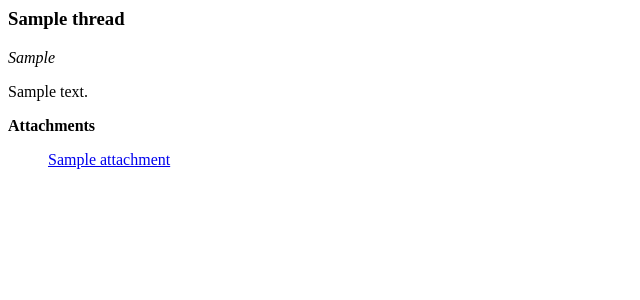
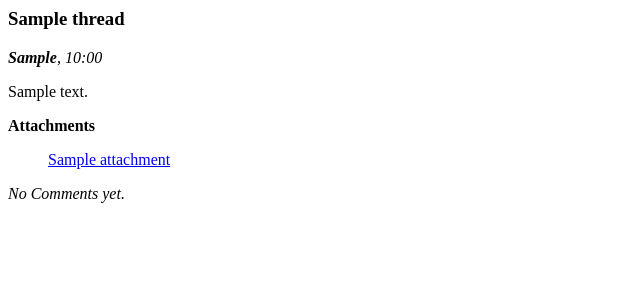
Before and after one commit to BitFracture/condensation, a Flask app: template condensation-forum/templates/thread.html in a window 1280 px wide. Shown: the top 300 px of the page, without its empty margins (0-640 px from the left). Run offline with Flask 2, Linux system fonts and the light colour scheme; the template is opened without the code that fills it: most values are stand-ins (such as "Sample title", 1, 10 or a date in 2020); some libraries are stand-ins or nearby versions.

Commit message:
got rendering to work with comments

```diff
--- a/condensation-forum/application.py
+++ b/condensation-forum/application.py
@@ -96,7 +96,7 @@ def threadGetHandler(tid):
     thread = None
     with dataSessionMgr.session_scope() as dbSession:
         thread = query.getThreadById(dbSession, tid)
-        thread_attachements = query.extractOutput(thread.attachments)
+        thread_attachments = query.extractOutput(thread.attachments)
         op = thread.user.name
         post_attachments = query.extractOutput(thread.attachments)
         comments = query.getCommentsByThread(dbSession, thread.id)
@@ -107,7 +107,7 @@ def threadGetHandler(tid):
 
     threadRendered = threadTemplate.render(
             thread = thread,
-            thread_attachements=thread_attachements,
+            thread_attachments=thread_attachments,
             op=op,
             comments=comments,
             comment_attachments=comment_attachments,
--- a/condensation-forum/data/schema.py
+++ b/condensation-forum/data/schema.py
@@ -170,7 +170,7 @@ class File(_Base):
         out["name"] = self.name
         out["url"] = self.url
         out["time_created"] = _localize(self.time_created)
-        out["time_created"] = _localize(self.time_modified)
+        out["time_modified"] = _localize(self.time_modified)
         return out
 
 class Thread(_Base):
--- a/condensation-forum/templates/thread.html
+++ b/condensation-forum/templates/thread.html
@@ -11,31 +11,81 @@
                     </div>
                     <div class="row">
                         <div class="col-md-12">
-                            <em>{{op}}</em>
+                            <em><b>{{op}}</b>, {{thread["time_modified"].strftime("%H:%M")}}</em>
                         </div>
                     </div>
                     <div class="row well">
-                            <p class="text-md-left">{{thread["body"]}}</p>
+                        <p class="text-md-left">{{thread["body"]}}</p>
                     </div>
-                    {% if thread_attachements%}
+                    {% if thread_attachments%}
                     <div class="row">
                         <div class="col-md-12">
                             <b>Attachments</b>
                         </div>
                     </div>
                     <div class="row" >
-                            <ul class="list-group">
-                                {%for attachment in thread_attachements%}
+                        <ul class="list-group">
+                            {%for attachment in thread_attachments%}
+                            <div class="col-md-12">
                                 <a href="{{attachment["url"]}}" class="list-group-item">
                                     {{attachment["name"]}}
                                 </a>
-                        {%endfor%}
-                            </ul>
+                            </div>
+                            {%endfor%}
+                        </ul>
                     </div>
                     {% endif %}
                 </div>
-             </div>
+
+            </div>
         </div>
     </div>
 </div>
+<div class="panel panel-default">
+    <div class="panel-body">
+        {%if comments%}
+        {%for comment, user, attachments in zip(comments, comment_users, comment_attachments)%}
+        <div class="row">
+            <div class="col-md-12">
+                <div class="container-fluid">
+                    <div class="row">
+                        <div class="col-md-12">
+                            <em><b>{{user}}</b>, {{comment["time_modified"].strftime("%H:%M")}}</em>
+                        </div>
+                    </div>
+                    <div class="row well">
+                        <p class="text-md-left">{{comment["body"]}}</p>
+                    </div>
+                    {% if attachments%}
+                    <div class="row">
+                        <div class="col-md-12">
+                            <b>Attachments</b>
+                        </div>
+                    </div>
+                    <div class="row" >
+                        <ul class="list-group">
+                            {%for attachment in attachments%}
+                            <div class="col-md-12">
+                                <a href="{{attachment["url"]}}" class="list-group-item">
+                                    {{attachment["name"]}}
+                                </a>
+                            </div>
+                            {%endfor%}
+                        </ul>
+                    </div>
+                    {% endif %}
+                </div>
+            </div>
+        </div>
+        {%endfor%}
+        {%else%}
+        <div class="row">
+            <div class="col-md-12">
+                <em>No Comments yet.</em>
+            </div>
+        </div>
+
+        {%endif%}
+    </div>
+</div>
 {% endblock %}
```
